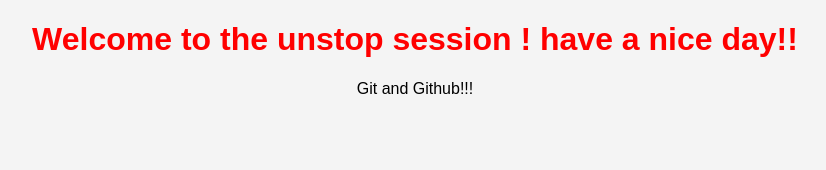
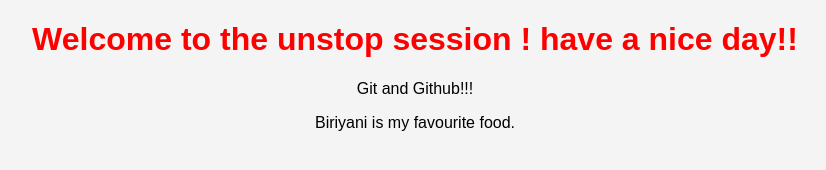
Before and after one commit to DevilHUnter1080/test, a plain HTML site: page index.html in a window 1280 px wide. Shown: the whole page, without its empty margins (225-1051 px from the left). Drawn offline with Linux system fonts and the light colour scheme.

Commit message:
Updated paragraph in index.html

```diff
--- a/index.html
+++ b/index.html
@@ -11,5 +11,6 @@
         Welcome to the unstop session ! have a nice day!!
     </h1>
     <p>Git and Github!!!</p>
+    <p>Biriyani is my favourite food.</p>
 </body>
 </html>
```
